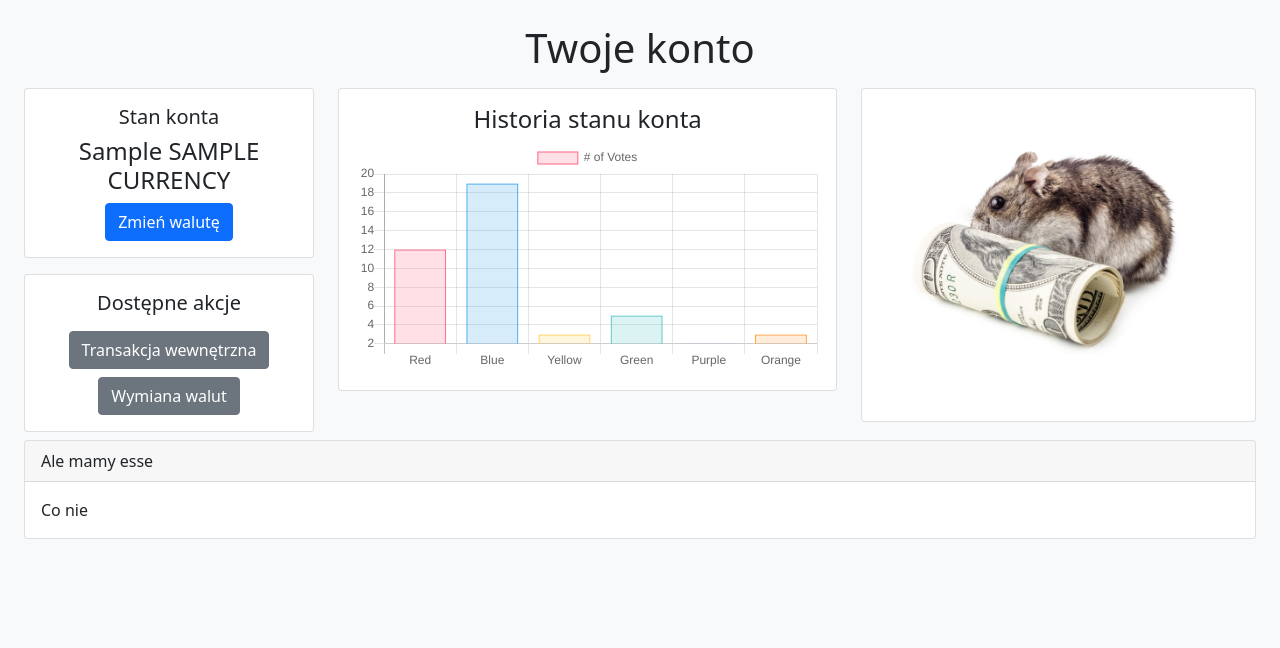
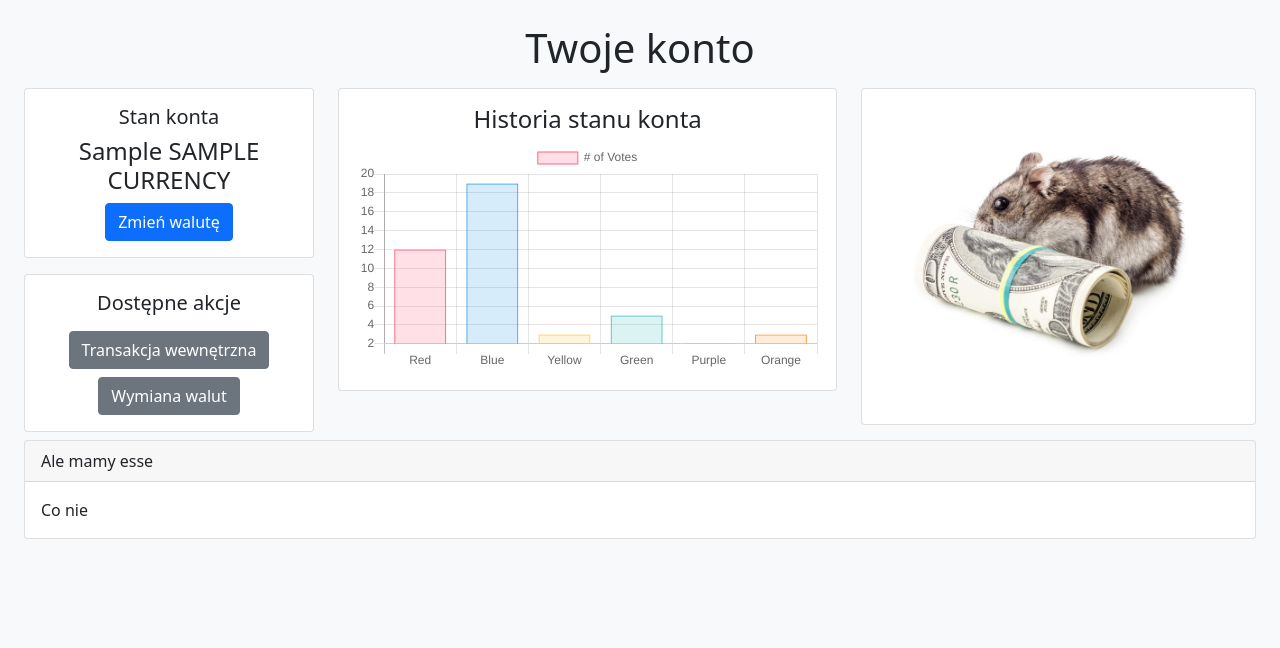
Before and after one commit to WSokoll/TeleWallet, a Flask app: a page that uses templates/account.html in a window 1280 px wide. Shown: the part 62-710 px from the top of the page. Run offline with Flask 2, Linux system fonts and the light colour scheme; a user stored in the database is signed in; tables that the repository leaves empty hold one stand-in row (values such as "Sample post").

Commit message:
hamster style

```diff
--- a/templates/account.html
+++ b/templates/account.html
@@ -41,10 +41,10 @@
                     </div>
                 </div>
             </div>
-            <div class="col-md-4">
+            <div class="col-md-4 ">
                 <div class="card">
                     <div class="card-body">
-                        <img class="img" width="350px" height="300px"
+                        <img class="img d-block mx-auto w-auto h-auto mw-100 mh-100" width="350px" height="300px"
                              src="{{ url_for('static', filename='img/bank-hamster.jpg' ) }}" alt="">
                     </div>
                 </div>
```
